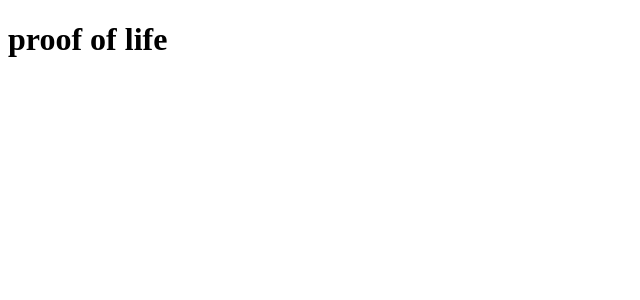
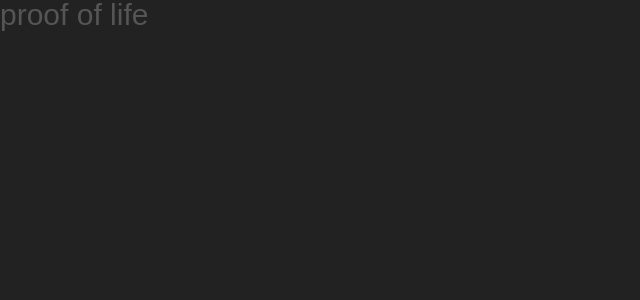
Before and after one commit to tm-LBenson/music-portal-front, a React (Create React App) app: page / in a window 1280 px wide. Shown: the top 300 px of the page, without its empty margins (0-640 px from the left). Built offline with nearby package versions, Linux system fonts and the light colour scheme.

Commit message:
add skeleton files for project

```diff
--- a/src/App.js
+++ b/src/App.js
@@ -1,3 +1,5 @@
+import styles from './components/stylesheets/App.module.css'
+import './components/stylesheets/reset.css'
 function App() {
   return (
     <h1>proof of life</h1>
--- /dev/null
+++ b/src/components/stylesheets/reset.css
@@ -0,0 +1,170 @@
+/* http://meyerweb.com/eric/tools/css/reset/
+   v2.0 | 20110126
+   License: none (public domain)
+*/
+
+* {
+  margin: 0;
+  padding: 0;
+  box-sizing: inherit;
+}
+
+html,
+body,
+div,
+span,
+applet,
+object,
+iframe,
+h1,
+h2,
+h3,
+h4,
+h5,
+h6,
+p,
+blockquote,
+pre,
+a,
+abbr,
+acronym,
+address,
+big,
+cite,
+code,
+del,
+dfn,
+em,
+img,
+ins,
+kbd,
+q,
+s,
+samp,
+small,
+strike,
+strong,
+sub,
+sup,
+tt,
+var,
+b,
+u,
+i,
+center,
+dl,
+dt,
+dd,
+ol,
+ul,
+li,
+fieldset,
+form,
+label,
+legend,
+table,
+caption,
+tbody,
+tfoot,
+thead,
+tr,
+th,
+td,
+article,
+aside,
+canvas,
+details,
+embed,
+figure,
+figcaption,
+footer,
+header,
+hgroup,
+menu,
+nav,
+output,
+ruby,
+section,
+summary,
+time,
+mark,
+audio,
+video {
+  margin: 0;
+  padding: 0;
+  border: 0;
+  font-size: 100%;
+  font: inherit;
+  vertical-align: baseline;
+}
+/* HTML5 display-role reset for older browsers */
+article,
+aside,
+details,
+figcaption,
+figure,
+footer,
+header,
+hgroup,
+menu,
+nav,
+section {
+  display: block;
+}
+body {
+  line-height: 1;
+}
+ol,
+ul {
+  list-style: none;
+}
+blockquote,
+q {
+  quotes: none;
+}
+blockquote:before,
+blockquote:after,
+q:before,
+q:after {
+  content: '';
+  content: none;
+}
+table {
+  border-collapse: collapse;
+  border-spacing: 0;
+}
+
+html {
+  font-size: 62.5%;
+  box-sizing: border-box;
+}
+
+body {
+  font-family: 'Press Start 2P', sans-serif;
+  color: #555;
+  background-color: #222;
+}
+
+h1 {
+  font-size: 3rem;
+}
+
+h2 {
+  font-size: 2.5rem;
+}
+
+h3 {
+  font-size: 2rem;
+}
+
+h4 {
+  font-size: 1.8rem;
+}
+
+h5 {
+  font-size: 1.4rem;
+}
+
+p {
+  font-size: 1rem;
+}
```
Also changed, not shown: src/components/NewComponent.js (added, +7 -0 lines), src/components/stylesheets/App.module.css (added).
